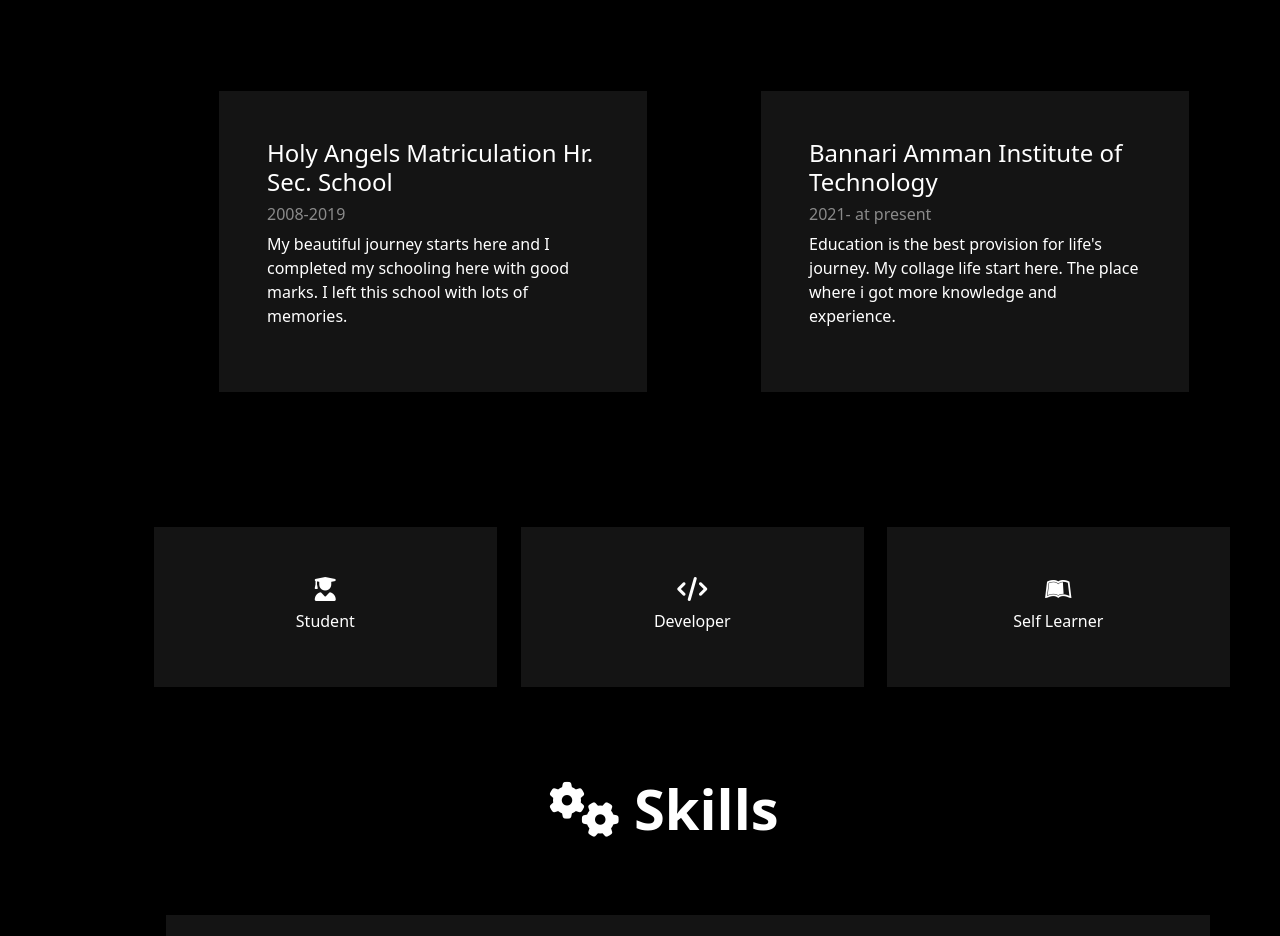
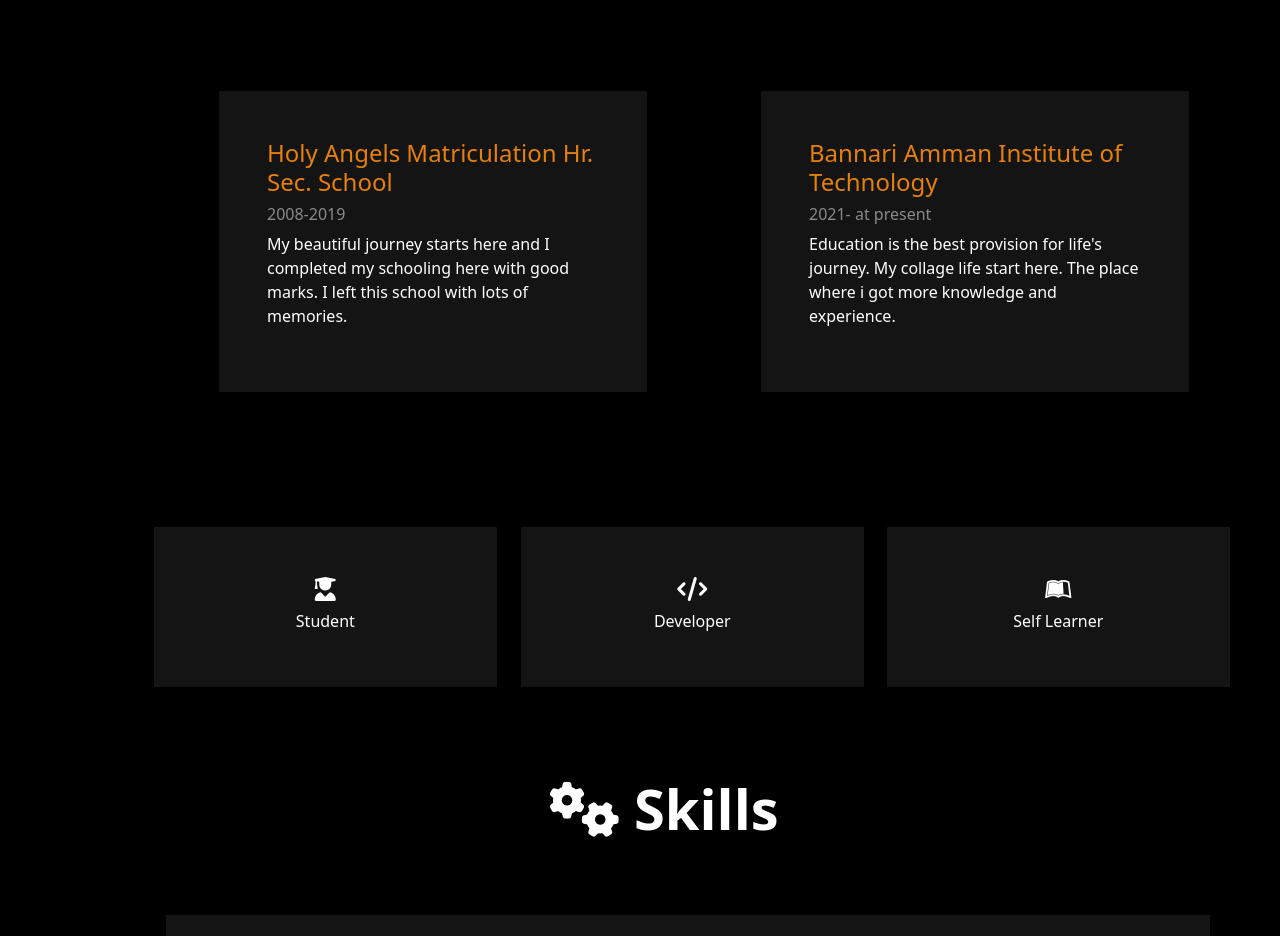
Before and after one commit to abduladhil227/My-portfolio, a website: page index.html in a window 1280 px wide. Shown: the part 1260-2196 px from the top of the page. Drawn offline with nearby package versions, Linux system fonts and the light colour scheme.

Commit message:
Update index.html

```diff
--- a/index.html
+++ b/index.html
@@ -148,7 +148,7 @@
           <div class="row justify-content-around">
             <div class="col-lg-5" data-aos="flip-up"  data-aos-anchor-placement="center-bottom">
                 <div class=" container bg-secondary m-lg-5 p-lg-5 m-1 p-2">
-                  <h4 class="text-white">Holy Angels Matriculation Hr. Sec. School</h4>
+                  <h4 class="text-primary">Holy Angels Matriculation Hr. Sec. School</h4>
                   <h6 class="text-white-50">2008-2019</h6>
                   <p class=" text-white">My beautiful journey starts here and I completed my schooling here with good marks.
                     I left this school with lots of memories.</p>
@@ -156,7 +156,7 @@
             </div>
             <div class="col-lg-5" data-aos="flip-up" data-aos-anchor-placement="center-bottom">
                 <div class="container bg-secondary m-lg-5 p-lg-5 m-1 p-2">
-                 <h4 class="text-white">Bannari Amman Institute of Technology</h4>
+                 <h4 class="text-primary">Bannari Amman Institute of Technology</h4>
                  <h6 class="text-white-50">2021- at present</h6>
                  <p class="text-white">Education is the best provision for life's journey. My collage life start here. The place where i got more knowledge and experience.</p>
                 </div>
```
